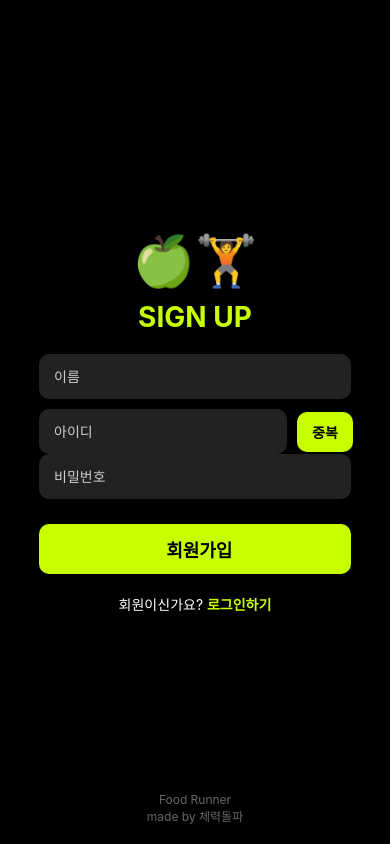
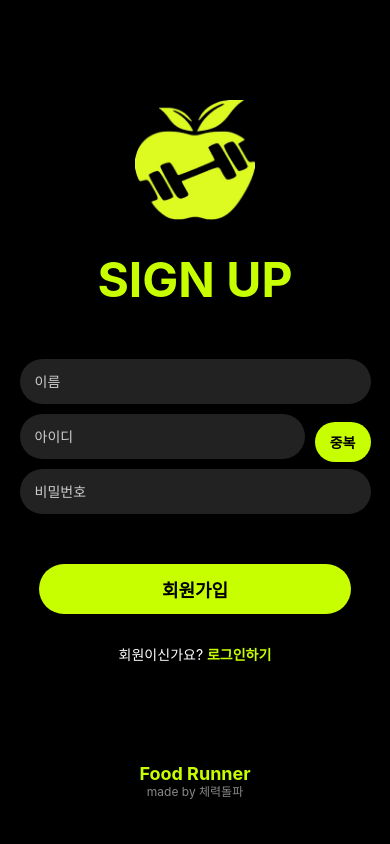
Before and after one commit to 25-capstone-team-breakthrough/food-runner-mobile-fe, a React Native app in the folder foodRunner/: screen /SignUp in a window 390 px wide. Built offline with nearby package versions, Linux system fonts and the light colour scheme.

Commit message:
로그인, 회원가입 ui 완성

```diff
--- a/foodRunner/screens/LoginScreen.js
+++ b/foodRunner/screens/LoginScreen.js
@@ -147,6 +147,7 @@ const styles = StyleSheet.create({
     paddingVertical: 10,
     paddingHorizontal: 15,
     borderRadius: 30,
+    marginLeft: 10,
   },
   verifyText: {
     fontSize: 16,
--- a/foodRunner/screens/SignUpScreen.js
+++ b/foodRunner/screens/SignUpScreen.js
@@ -1,20 +1,52 @@
 import React, { useState } from "react";
-import { View, Text, TextInput, TouchableOpacity, StyleSheet } from "react-native";
+import { View, Text, TextInput, TouchableOpacity, SafeAreaView, StyleSheet, Alert, Image } from "react-native";
 
 export default function SignUpScreen({ navigation }) {
   const [name, setName] = useState("");
   const [id, setId] = useState("");
   const [password, setPassword] = useState("");
+  const [isIdChecked, setIsIdChecked] = useState(false); // 아이디 중복 확인 여부
+
+  // 아이디 중복 확인 (예제)
+  const checkDuplicateId = () => {
+    if (id.trim().length < 4) {
+      Alert.alert("아이디 오류", "아이디는 최소 4자 이상 입력해야 합니다.");
+      return;
+    }
+    // 실제 API 요청이 필요하지만, 여기서는 예제
+    setIsIdChecked(true);
+    Alert.alert("확인 완료", "아이디를 사용할 수 있습니다.");
+  };
+
+  // 유효성 검사 및 회원가입 처리
+  const handleSignUp = () => {
+    if (name.trim() === "") {
+      Alert.alert("입력 오류", "이름을 입력해주세요.");
+      return;
+    }
+    if (id.trim().length < 4) {
+      Alert.alert("입력 오류", "아이디는 최소 4자 이상 입력해야 합니다.");
+      return;
+    }
+    if (!isIdChecked) {
+      Alert.alert("확인 필요", "아이디 중복 확인을 해주세요.");
+      return;
+    }
+    if (password.length < 6 || !/\W/.test(password)) {
+      Alert.alert("비밀번호 오류", "비밀번호는 최소 6자 이상이며 특수문자를 포함해야 합니다.");
+      return;
+    }
+
+    Alert.alert("회원가입 완료", "회원가입이 완료되었습니다.");
+    navigation.navigate("Login");
+  };
 
   return (
-    <View style={styles.container}>
+    <SafeAreaView style={styles.container}>
       {/* 로고 */}
-      <Text style={styles.logo}>🍏🏋️</Text>
-
-      {/* 제목 */}
+      <Image source={require("../assets/logo.png")} style={styles.logo} />
       <Text style={styles.title}>SIGN UP</Text>
 
-      {/* 이름 입력 */}
       <TextInput
         style={styles.input}
         placeholder="이름"
@@ -23,21 +55,22 @@ export default function SignUpScreen({ navigation }) {
         onChangeText={setName}
       />
 
-      {/* 아이디 입력 */}
       <View style={styles.idContainer}>
         <TextInput
           style={styles.idInput}
           placeholder="아이디"
           placeholderTextColor="#ccc"
           value={id}
-          onChangeText={setId}
+          onChangeText={(text) => {
+            setId(text);
+            setIsIdChecked(false); // 아이디 변경 시 중복 확인 필요
+          }}
         />
-        <TouchableOpacity style={styles.checkButton}>
+        <TouchableOpacity style={styles.checkButton} onPress={checkDuplicateId}>
           <Text style={styles.checkText}>중복</Text>
         </TouchableOpacity>
       </View>
 
-      {/* 비밀번호 입력 */}
       <TextInput
         style={styles.input}
         placeholder="비밀번호"
@@ -47,14 +80,10 @@ export default function SignUpScreen({ navigation }) {
         onChangeText={setPassword}
       />
 
-      {/* 회원가입 버튼 */}
-      <TouchableOpacity style={styles.signupButton} onPress={() => navigation.navigate("Login")}>
-        <Text style={styles.signupText} >  {/* 회원가입이 완료되었습니다 알림 추가 */}
-            회원가입
-        </Text>
+      <TouchableOpacity style={styles.signupButton} onPress={handleSignUp}>
+        <Text style={styles.signupText}>회원가입</Text>
       </TouchableOpacity>
 
-      {/* 로그인 링크 */}
       <Text style={styles.loginText}>
         회원이신가요?{" "}
         <Text style={styles.loginLink} onPress={() => navigation.navigate("Login")}>
@@ -62,9 +91,9 @@ export default function SignUpScreen({ navigation }) {
         </Text>
       </Text>
 
-      {/* 푸터 */}
-      <Text style={styles.footer}>Food Runner{"\n"}made by 체력돌파</Text>
-    </View>
+      <Text style={styles.footerText}>Food Runner</Text>
+      <Text style={styles.footer}>made by 체력돌파</Text>
+    </SafeAreaView>
   );
 }
 
@@ -76,43 +105,45 @@ const styles = StyleSheet.create({
     justifyContent: "center",
   },
   logo: {
-    fontSize: 50,
-    marginBottom: 10,
-    color: "#C8FF00",
+    width: 120,
+    height: 120,
+    marginTop: -80,
+    marginBottom: 30,
   },
   title: {
     color: "#C8FF00",
-    fontSize: 28,
+    fontSize: 48,
     fontWeight: "bold",
-    marginBottom: 20,
+    marginBottom: 50,
   },
   input: {
-    width: "80%",
+    width: "90%",
     height: 45,
     backgroundColor: "#222",
-    borderRadius: 10,
+    borderRadius: 30,
     paddingHorizontal: 15,
     marginBottom: 10,
     color: "#fff",
   },
   idContainer: {
     flexDirection: "row",
-    width: "80%",
+    width: "90%",
     alignItems: "center",
   },
   idInput: {
     flex: 1,
     height: 45,
     backgroundColor: "#222",
-    borderRadius: 10,
+    borderRadius: 30,
     paddingHorizontal: 15,
+    marginBottom: 10,
     color: "#fff",
   },
   checkButton: {
     backgroundColor: "#C8FF00",
     paddingVertical: 10,
     paddingHorizontal: 15,
-    borderRadius: 10,
+    borderRadius: 30,
     marginLeft: 10,
   },
   checkText: {
@@ -124,8 +155,9 @@ const styles = StyleSheet.create({
     width: "80%",
     paddingVertical: 12,
     alignItems: "center",
-    borderRadius: 10,
-    marginTop: 15,
+    borderRadius: 30,
+    marginTop: 40,
+    marginBottom: 10,
   },
   signupText: {
     fontSize: 18,
@@ -141,11 +173,18 @@ const styles = StyleSheet.create({
     color: "#C8FF00",
     fontWeight: "bold",
   },
+  footerText: {
+    position: "absolute",
+    bottom: 60,
+    color: "#C8FF00",
+    fontSize: 18,
+    fontWeight: "bold",
+    marginTop: 40,
+  },
   footer: {
-    color: "#666",
+    position: "absolute",
+    bottom: 45,
+    color: "#888",
     fontSize: 12,
-    textAlign: "center",
-    position: "absolute",
-    bottom: 20,
   },
 });
```
